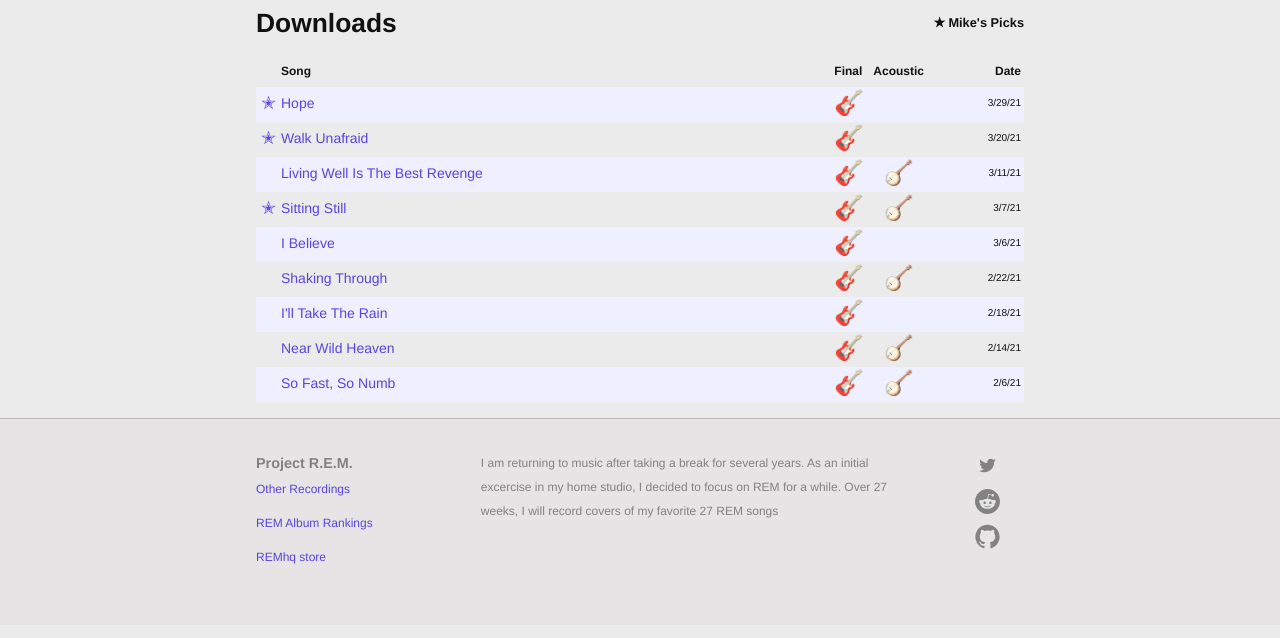
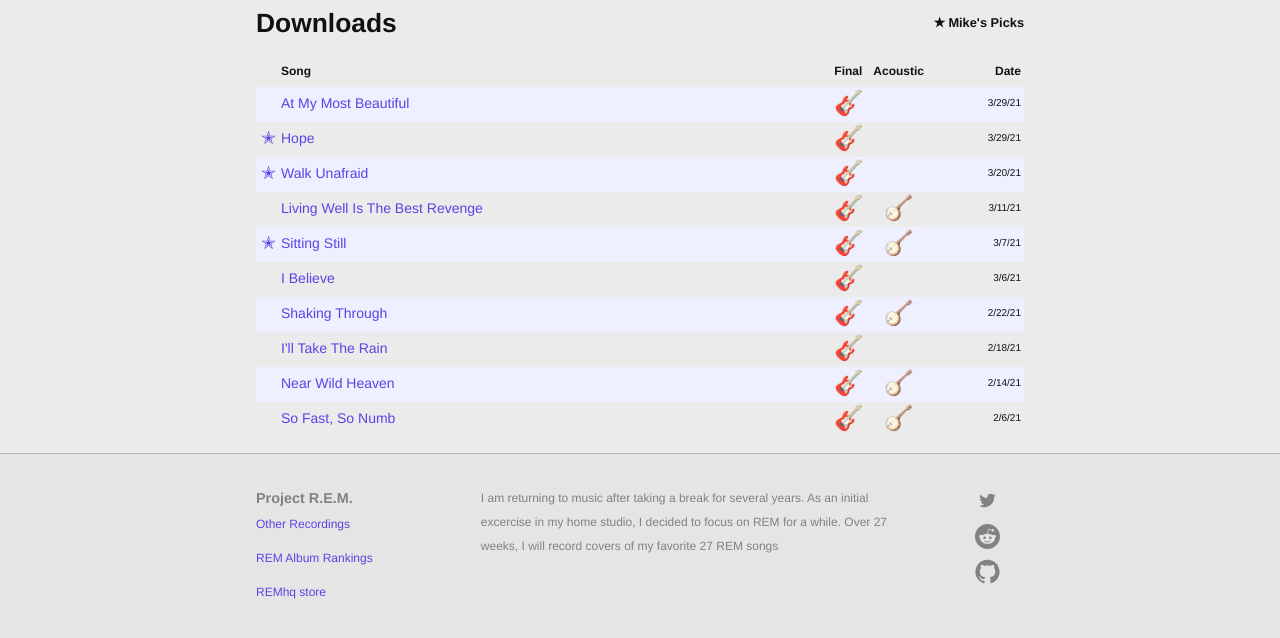
Before and after one commit to slatron/slatron.github.io, a Jekyll site: the page built from recordings.md, in a window 1280 px wide and 1005 px high, cut to the strip 345-983 px from the top of the window. Built offline with Jekyll 4.4.1, drawn with Linux system fonts in a browser that asks for light colours.

Commit message:
add beautiful final mix

```diff
--- a/recordings.md
+++ b/recordings.md
@@ -19,6 +19,14 @@
     <span title="project results">Final</span>
     <span title="single-take recording on one mic, raw with no effects">Acoustic</span>
     <span title="date">Date</span>
+  </div>
+
+  <div class="row">
+    <span><a href="https://drive.google.com/file/d/11FSFyQuDRLX2h5qGmjypCDa1i0-3fgz1/view?usp=sharing" target="_blank"></a></span>
+    <span><a href="https://drive.google.com/file/d/11FSFyQuDRLX2h5qGmjypCDa1i0-3fgz1/view?usp=sharing" target="_blank">At My Most Beautiful</a></span>
+    <span><a href="https://drive.google.com/file/d/11FSFyQuDRLX2h5qGmjypCDa1i0-3fgz1/view?usp=sharing" target="_blank">🎸</a></span>
+    <span></span>
+    <span class="text-small">3/29/21</span>
   </div>
   <div class="row">
     <span><a href="https://drive.google.com/file/d/1Et9QkM4rWoUPY-iKXSpv8W4Ne8U_J8OE/view?usp=sharing" target="_blank">✭</a></span>
```
Also changed, not shown: _posts/2021-02-06-begin-the-begin.md (+2 -0 lines), _posts/2021-03-22-at-my-most-beautiful-1.md (+1 -0 lines), _posts/2021-03-29-at-my-most-beautiful-2.md (+1 -0 lines).
